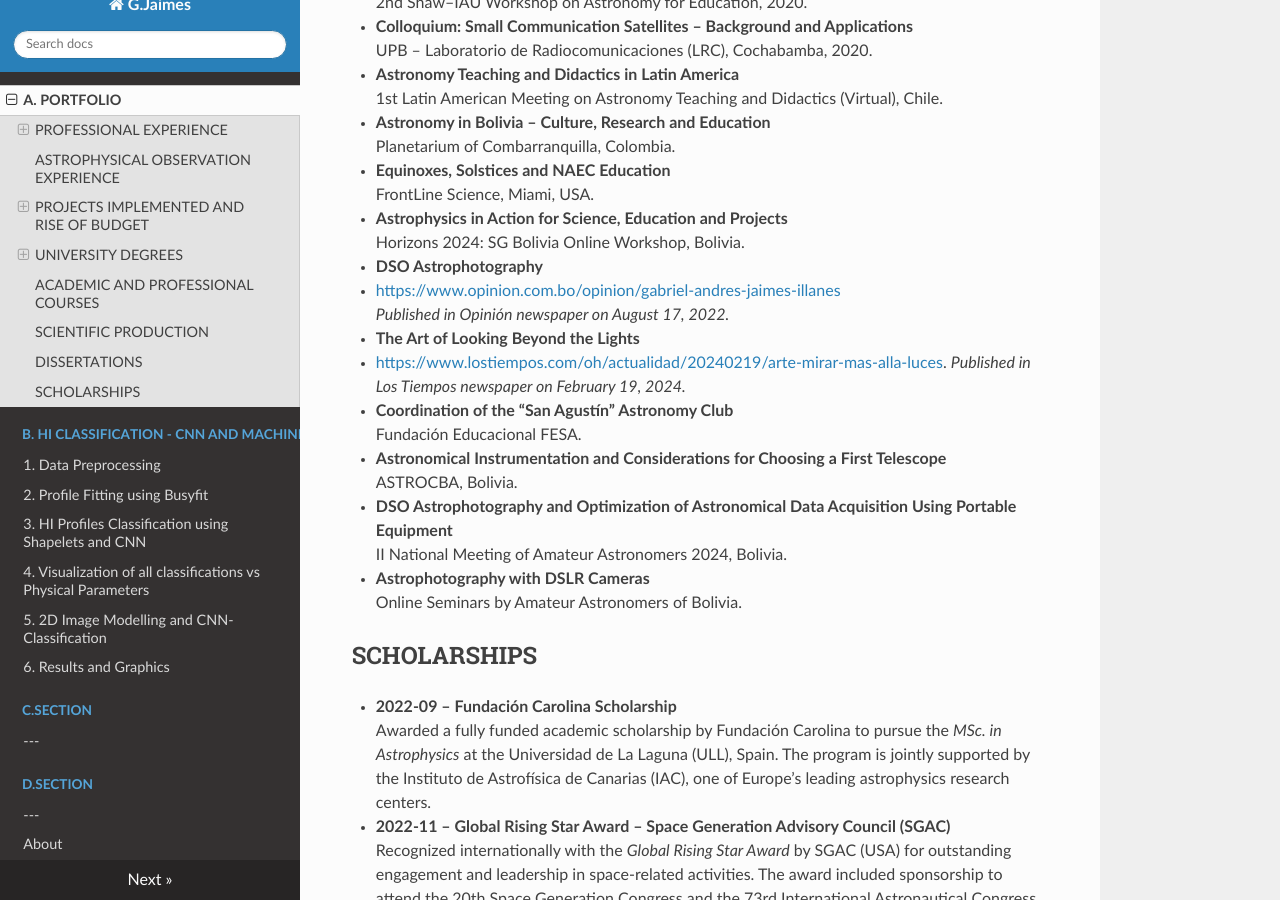
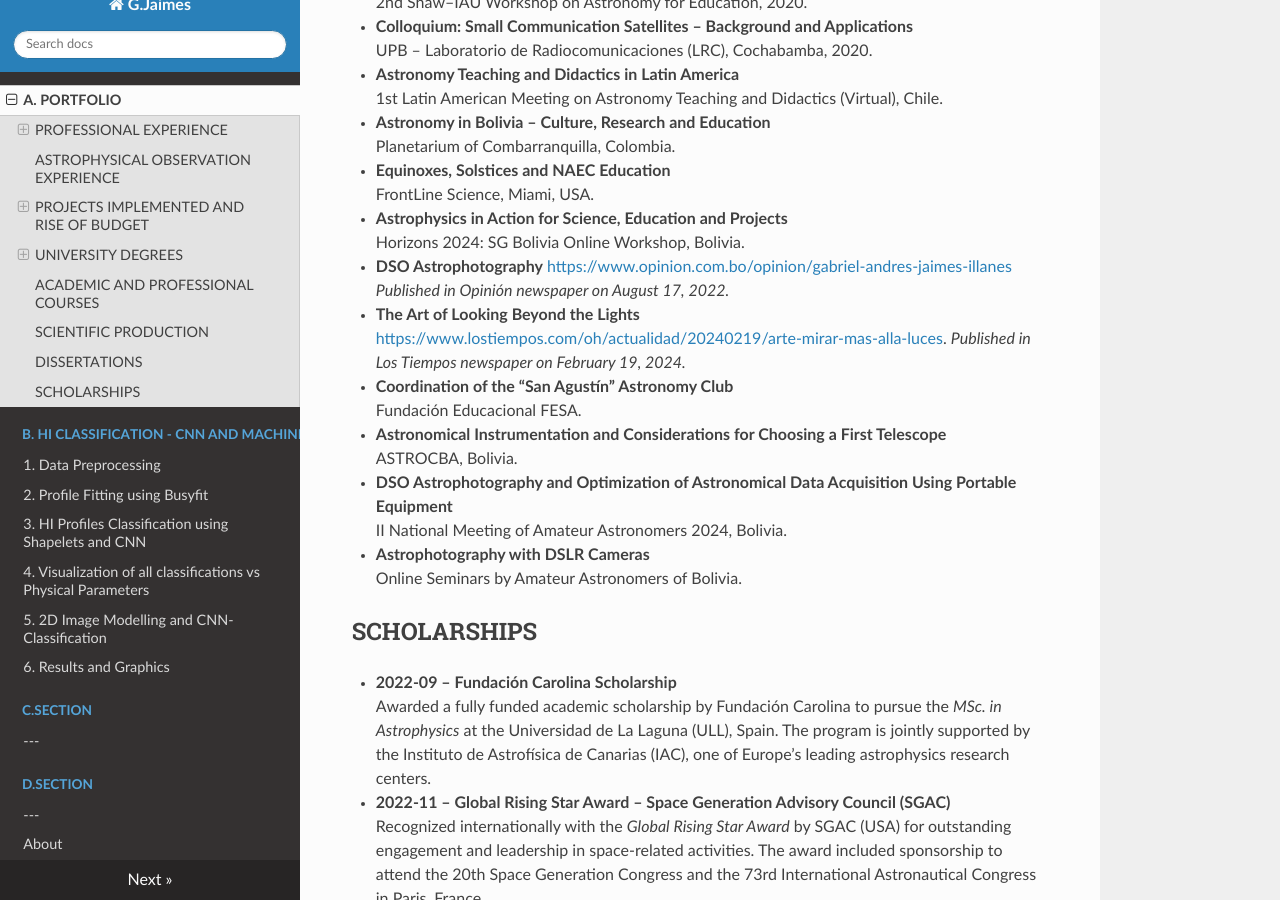
Before and after one commit to gabojaimesillanes/g.jaimes.illanes, an MkDocs documentation site: the page built from docs/portfolio.md, in a window 1280 px wide and 900 px high, scrolled down 6093 px. Built offline with MkDocs 1.6.1, drawn with Linux system fonts in a browser that asks for light colours; nearby versions of some CDN libraries.

```diff
--- a/docs/portfolio.md
+++ b/docs/portfolio.md
@@ -219,11 +219,11 @@ Thesis: Small Cells deployment strategy for Cochabamba’s dense urban areas.
   Horizons 2024: SG Bolivia Online Workshop, Bolivia.
 
 * **DSO Astrophotography**
-* [https://www.opinion.com.bo/opinion/gabriel-andres-jaimes-illanes](https://www.opinion.com.bo/opinion/gabriel-andres-jaimes-illanes/astrofotografia-dso/20220816224512877127.html)
+  [https://www.opinion.com.bo/opinion/gabriel-andres-jaimes-illanes](https://www.opinion.com.bo/opinion/gabriel-andres-jaimes-illanes/astrofotografia-dso/20220816224512877127.html)
   *Published in Opinión newspaper on August 17, 2022.*
 
 * **The Art of Looking Beyond the Lights**
-* [https://www.lostiempos.com/oh/actualidad/20240219/arte-mirar-mas-alla-luces](https://www.lostiempos.com/oh/actualidad/20240219/arte-mirar-mas-alla-luces).
+  [https://www.lostiempos.com/oh/actualidad/20240219/arte-mirar-mas-alla-luces](https://www.lostiempos.com/oh/actualidad/20240219/arte-mirar-mas-alla-luces).
   *Published in Los Tiempos newspaper on February 19, 2024.*
 
 * **Coordination of the “San Agustín” Astronomy Club**
```
